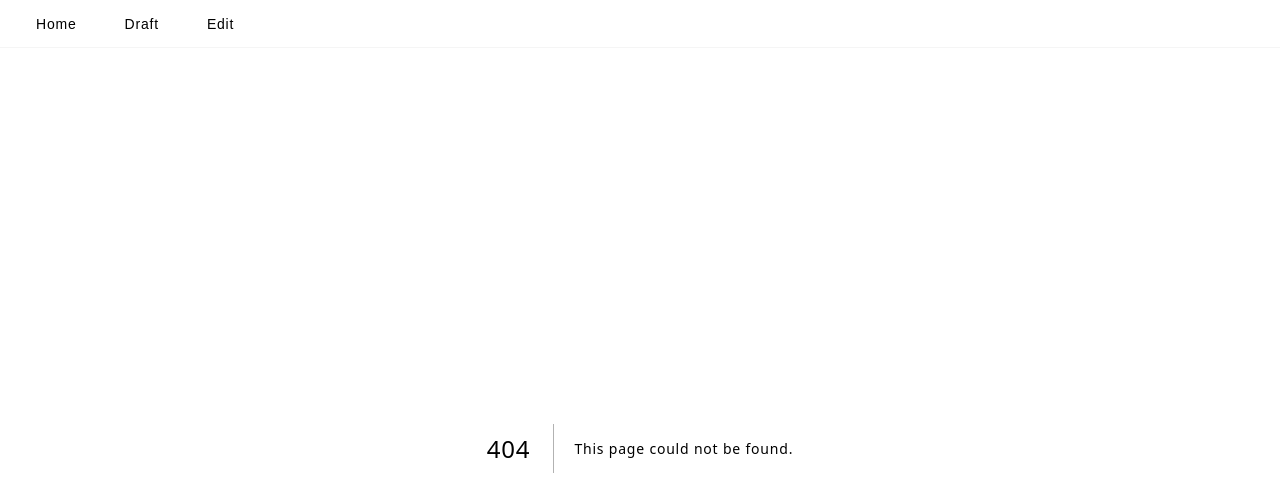
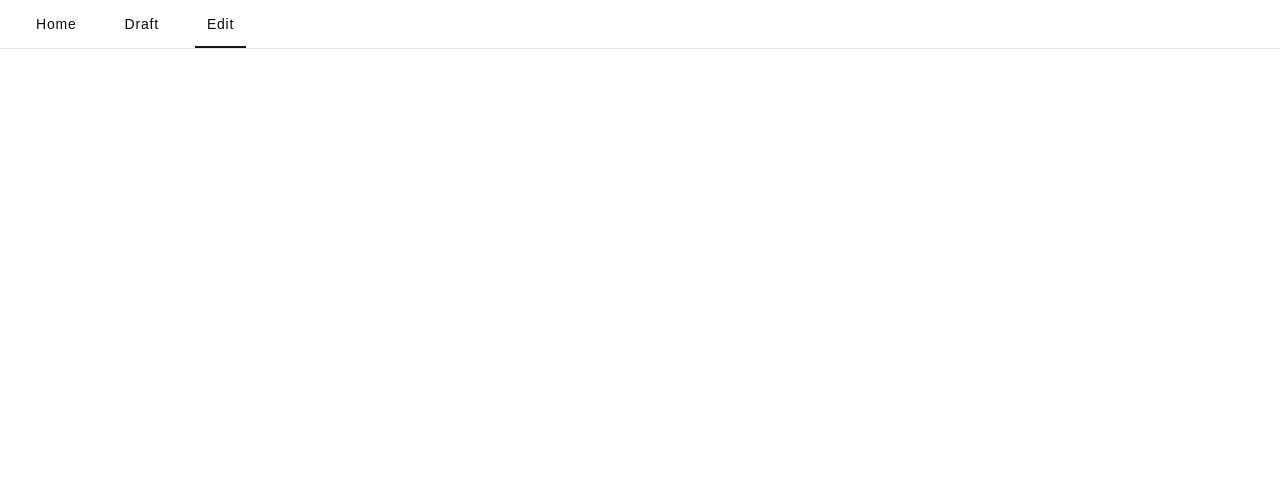
Before and after one commit to amarukawanobiru/next-text-editor, a Next.js app: page /edit in a window 1280 px wide. Before the commit this address had no page. Shown: the top 496 px of the page. Built offline with nearby package versions, Linux system fonts and the light colour scheme.

Commit message:
feat: Navigation の動作テストのために draft、edit ページを追加、Navigation のスタイルを調整

```diff
--- /dev/null
+++ b/src/app/draft/page.tsx
@@ -0,0 +1,7 @@
+export default function Page() {
+  return (
+    <div>
+      <div />
+    </div>
+  );
+}
--- /dev/null
+++ b/src/app/edit/page.tsx
@@ -0,0 +1,7 @@
+export default function Page() {
+  return (
+    <div>
+      <div />
+    </div>
+  );
+}
--- a/src/components/Navigation/NavigationItem.tsx
+++ b/src/components/Navigation/NavigationItem.tsx
@@ -19,7 +19,7 @@ export const NavigationItem = ({ href, title }: NavigationItemProps) => {
       <Link
         href={href}
         className={cn(
-          "relative after:w-full after:h-0.5 after:bg-accent-foreground after:absolute after:-bottom-[7px] after:pointer-events-none after:invisible",
+          "relative after:w-full after:h-0.5 after:bg-accent-foreground after:absolute after:-bottom-2 after:pointer-events-none after:invisible",
           isActive && "after:visible",
         )}
       >
--- a/src/components/Navigation/index.tsx
+++ b/src/components/Navigation/index.tsx
@@ -4,17 +4,14 @@ import { NavigationItem } from "@/components/Navigation/NavigationItem";
 const navItems = [
   { href: "/", title: "Home" },
   { href: "/draft", title: "Draft" },
-  { href: "/Edit", title: "Edit" },
+  { href: "/edit", title: "Edit" },
 ];
 
 type NavigationProps = React.ComponentPropsWithoutRef<"nav">;
 
 export const Navigation = ({ className, ...props }: NavigationProps) => {
   return (
-    <nav
-      {...props}
-      className={cn("px-4 shadow-[inset_0_-1px_0_var(--accent)]", className)}
-    >
+    <nav {...props} className={cn("px-4 border-b", className)}>
       <ul className="h-12 flex items-center gap-x-2">
         {navItems.map(({ href, title }) => (
           <li key={href} className="px-2">
```
